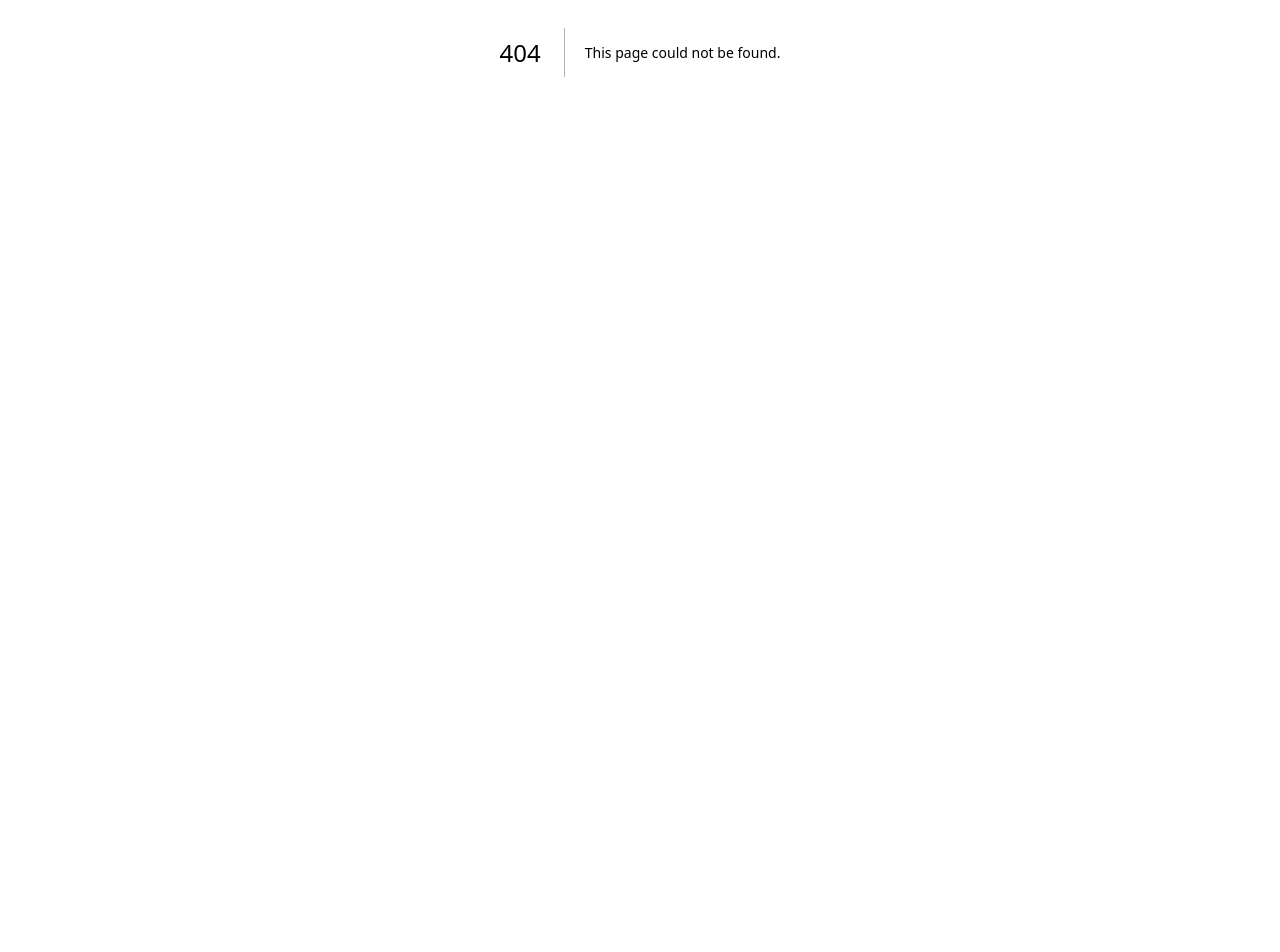
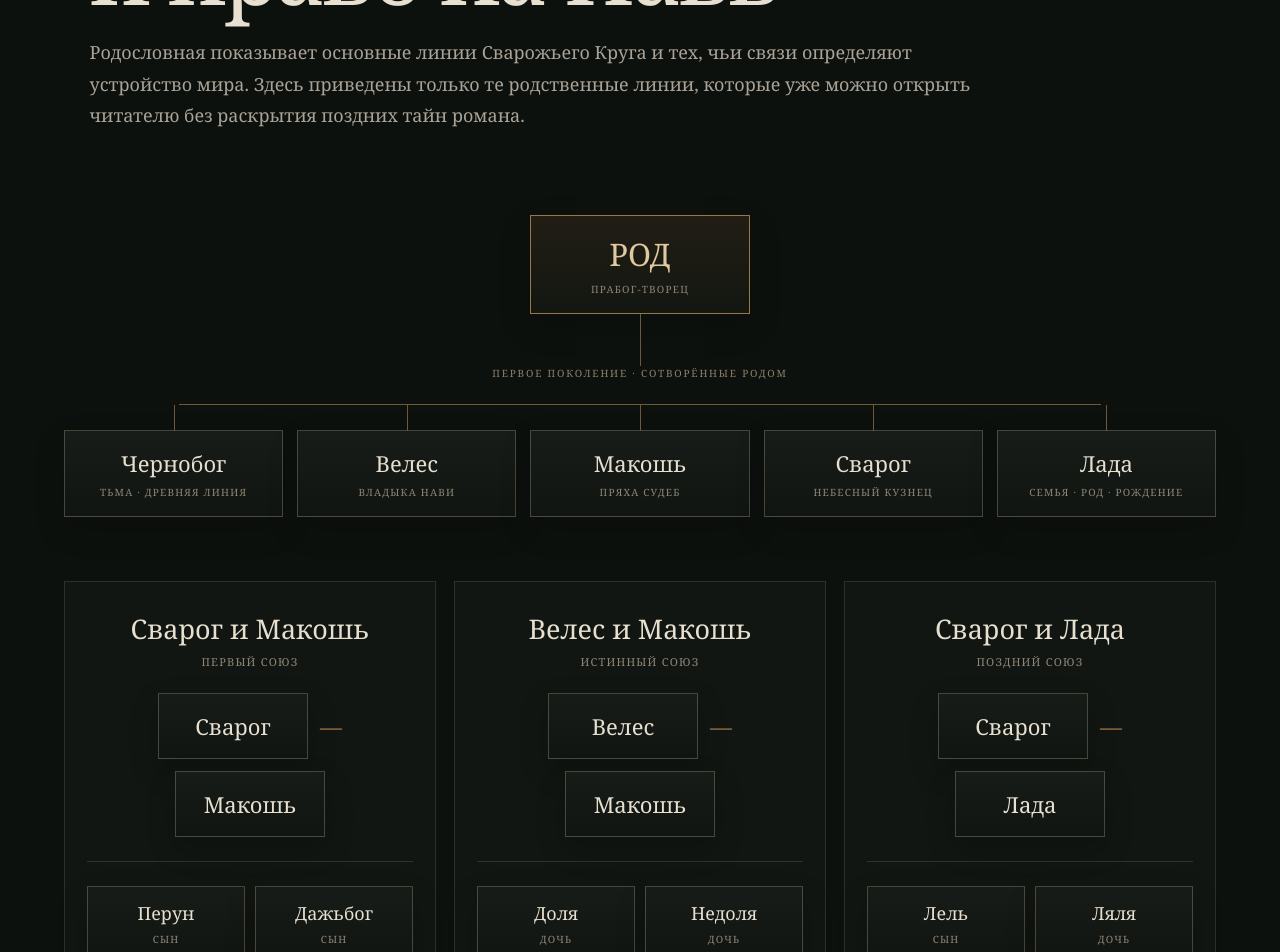
Before and after one commit to solnce2970-cell/tam-gde-umiraet-yav, a Next.js app: page /genealogy in a window 1280 px wide. Before the commit this address had no page. Shown: the part 348-1300 px from the top of the page. Before the commit the page ends 800 px from the top, so only its background shows below. Built offline with nearby package versions, Linux system fonts and the light colour scheme.

Commit message:
Add public genealogy page

```diff
--- /dev/null
+++ b/app/genealogy/page.tsx
@@ -0,0 +1,125 @@
+import styles from "./genealogy.module.css";
+
+const Node = ({ name, note, root = false }: { name: string; note?: string; root?: boolean }) => (
+  <div className={`${styles.node} ${root ? styles.root : ""}`}>
+    <strong>{name}</strong>
+    {note && <small>{note}</small>}
+  </div>
+);
+
+export default function GenealogyPage() {
+  return (
+    <main className={styles.page}>
+      <div className={styles.topbar}>
+        <a className={styles.brand} href="/">Там, где умирает Явь</a>
+        <a className={styles.back} href="/#world">← Вернуться в мир</a>
+      </div>
+
+      <header className={styles.hero}>
+        <p className={styles.eyebrow}>Родословная богов</p>
+        <h1>Кровь, любовь<br />и право на Навь</h1>
+        <p className={styles.intro}>
+          Родословная показывает основные линии Сварожьего Круга и тех, чьи связи определяют устройство мира.
+          Здесь приведены только те родственные линии, которые уже можно открыть читателю без раскрытия поздних тайн романа.
+        </p>
+      </header>
+
+      <section className={styles.tree} aria-label="Родословная славянских богов">
+        <div className={styles.rootWrap}>
+          <Node name="РОД" note="прабог-творец" root />
+        </div>
+
+        <p className={styles.generationTitle}>Первое поколение · сотворённые Родом</p>
+        <div className={styles.firstGen}>
+          <Node name="Чернобог" note="тьма · древняя линия" />
+          <Node name="Велес" note="владыка Нави" />
+          <Node name="Макошь" note="пряха судеб" />
+          <Node name="Сварог" note="небесный кузнец" />
+          <Node name="Лада" note="семья · род · рождение" />
+        </div>
+
+        <div className={styles.branches}>
+          <section className={styles.branch}>
+            <div className={styles.branchHeader}>
+              <h2>Сварог и Макошь</h2>
+              <p>первый союз</p>
+            </div>
+            <div className={styles.couple}>
+              <Node name="Сварог" /> <span className={styles.link}>—</span> <Node name="Макошь" />
+            </div>
+            <div className={styles.children}>
+              <Node name="Перун" note="сын" />
+              <Node name="Дажьбог" note="сын" />
+              <Node name="Хорс" note="сын" />
+              <Node name="Семаргл" note="сын от искры" />
+            </div>
+          </section>
+
+          <section className={styles.branch}>
+            <div className={styles.branchHeader}>
+              <h2>Велес и Макошь</h2>
+              <p>истинный союз</p>
+            </div>
+            <div className={styles.couple}>
+              <Node name="Велес" /> <span className={styles.link}>—</span> <Node name="Макошь" />
+            </div>
+            <div className={styles.children}>
+              <Node name="Доля" note="дочь" />
+              <Node name="Недоля" note="дочь" />
+              <Node name="Морана" note="дочь" />
+            </div>
+          </section>
+
+          <section className={styles.branch}>
+            <div className={styles.branchHeader}>
+              <h2>Сварог и Лада</h2>
+              <p>поздний союз</p>
+            </div>
+            <div className={styles.couple}>
+              <Node name="Сварог" /> <span className={styles.link}>—</span> <Node name="Лада" />
+            </div>
+            <div className={styles.children}>
+              <Node name="Лель" note="сын" />
+              <Node name="Ляля" note="дочь" />
+            </div>
+          </section>
+        </div>
+      </section>
+
+      <section className={styles.specials}>
+        <p className={styles.eyebrow}>Следующие поколения</p>
+        <h2>Ветви, которые сходятся в истории</h2>
+        <div className={styles.specialGrid}>
+          <article className={styles.special}>
+            <span>Перун →</span>
+            <h3>Дана</h3>
+            <p>Дочь Перуна, рождённая от удара молнии. Внучка Сварога и Макоши.</p>
+          </article>
+          <article className={styles.special}>
+            <span>Лель →</span>
+            <h3>Светояра</h3>
+            <p>Дочь Леля. Через эту линию принадлежит к потомкам Сварога и Лады.</p>
+          </article>
+          <article className={styles.special}>
+            <span>Морана + Чернобог →</span>
+            <h3>Морок</h3>
+            <p>Сын Чернобога и Мораны. Через Морану связан с линиями Велеса и Макоши и потому имеет родовое притязание на Навь.</p>
+          </article>
+          <article className={styles.special}>
+            <span>Сварог → смертная линия →</span>
+            <h3>Огнеяра</h3>
+            <p>Внучка Сварога через его смертную дочь. Божественная искра дошла до неё через человеческую ветвь.</p>
+          </article>
+        </div>
+      </section>
+
+      <section className={styles.notes}>
+        <div className={styles.notesBox}>
+          <strong>Особая линия Семаргла.</strong> Он возник из искры Сварожьей ковки: Сварог признал его сыном, а Макошь стала ему матерью не по крови, а по теплу.
+          Поэтому в родословной он стоит в ветви Сварога, но его связь с Макошью не сводится к обычному материнству.
+        </div>
+        <p className={styles.scrollHint}>На узких экранах верхнее поколение можно прокрутить по горизонтали</p>
+      </section>
+    </main>
+  );
+}
```
